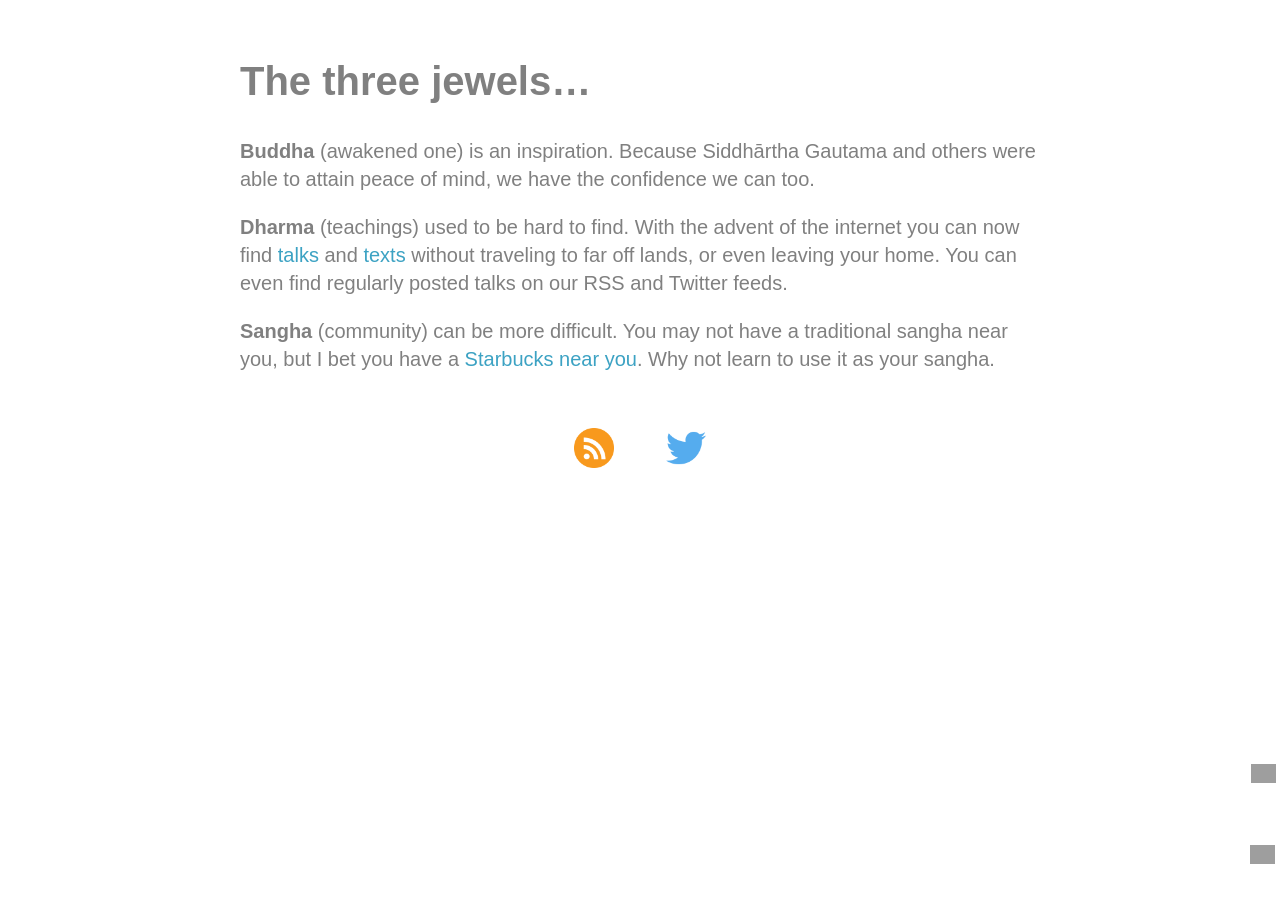
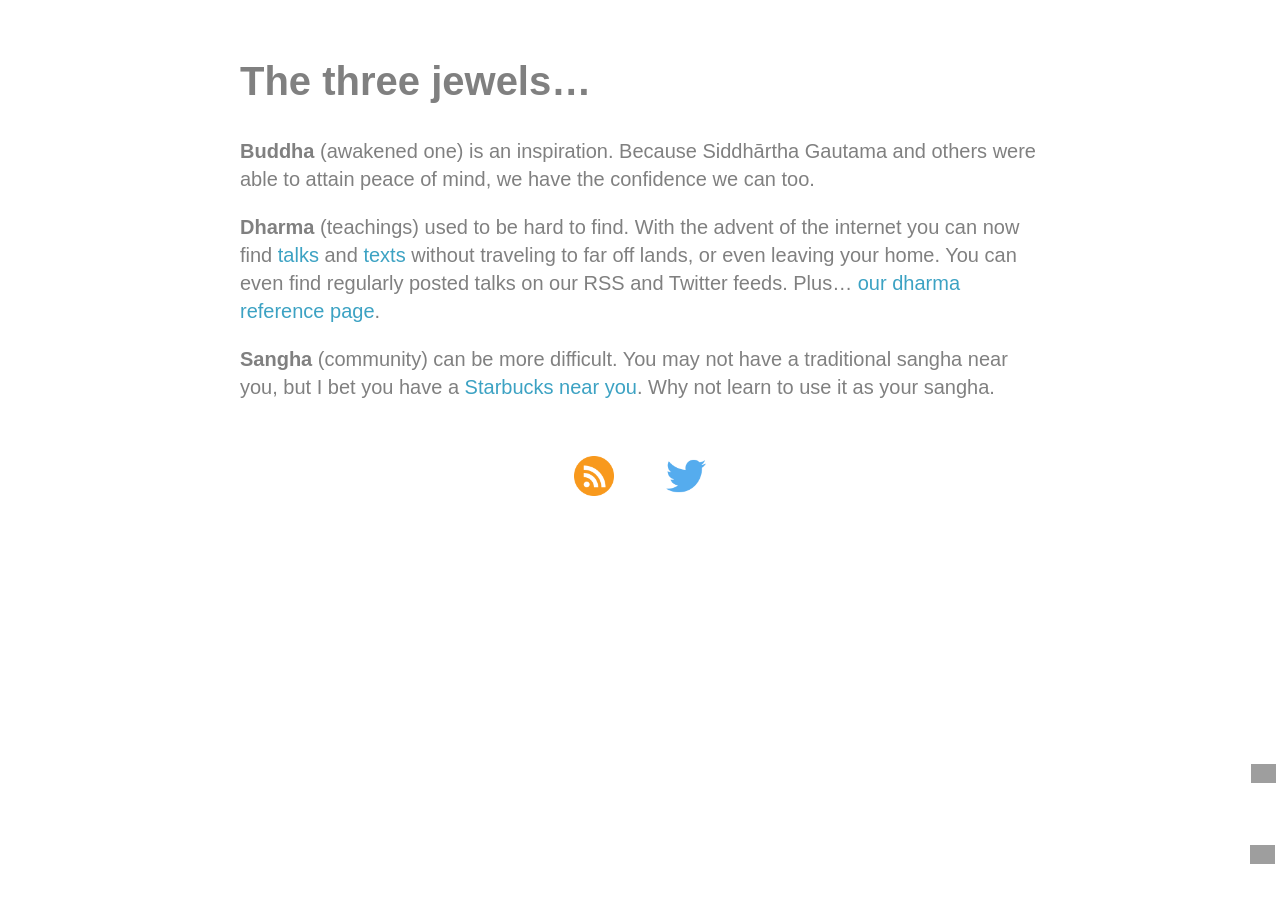
Before and after one commit to StarbucksSangha/StarbucksSangha, a Jekyll site: the page built from index.md, in a window 1280 px wide. Built offline with Jekyll 4.4.1, drawn with Linux system fonts in a browser that asks for light colours; grey boxes are pictures that could not be loaded.

Commit message:
Update index.md

```diff
--- a/index.md
+++ b/index.md
@@ -8,6 +8,6 @@ published: True
 
 <b>Buddha</b> (awakened one) is an inspiration. Because Siddhārtha Gautama and others were able to attain peace of mind, we have the confidence we can too.
 
-<b>Dharma</b> (teachings) used to be hard to find. With the advent of the internet you can now find [talks](https://www.dhammatalks.org/mp3_collections_index.html){:target="_blank"} and [texts](https://www.dhammatalks.org/suttas/index.html){:target="_blank"} without traveling to far off lands, or even leaving your home. You can even find regularly posted talks on our RSS and Twitter feeds.
+<b>Dharma</b> (teachings) used to be hard to find. With the advent of the internet you can now find [talks](https://www.dhammatalks.org/mp3_collections_index.html){:target="_blank"} and [texts](https://www.dhammatalks.org/suttas/index.html){:target="_blank"} without traveling to far off lands, or even leaving your home. You can even find regularly posted talks on our RSS and Twitter feeds. Plus... [our dharma reference page](https://webulite.com/buddhism){:target="_self"}.
 
 <b>Sangha</b> (community) can be more difficult. You may not have a traditional sangha near you, but I bet you have a [Starbucks near you](https://www.starbucks.com/store-locator){:target="_blank"}. Why not learn to use it as your sangha.
```
